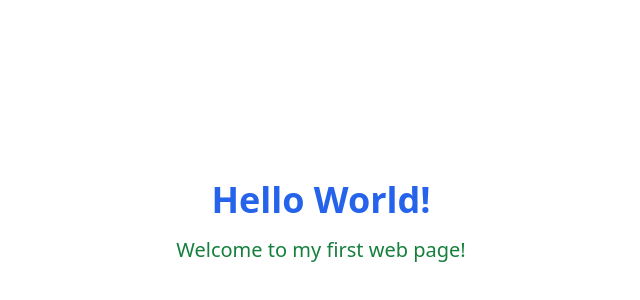
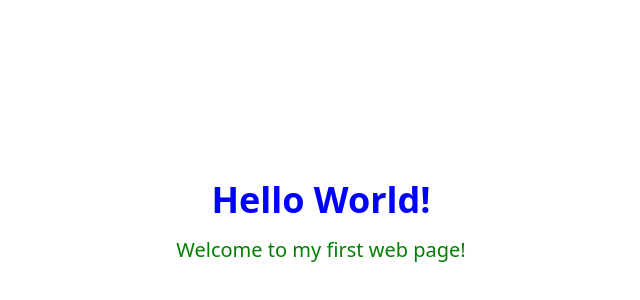
Before and after one commit to MuhammadAman02/hst-ai-1b9e1983-39f9-4d7c-99eb-06a6f6b3d93a, a React (Vite) app: page / in a window 1280 px wide. Shown: the part 178-478 px from the top of the page, without its empty margins (319-959 px from the left). Built offline with nearby package versions, Linux system fonts and the light colour scheme.

Commit message:
update file

```diff
--- a/tailwind.config.ts
+++ b/tailwind.config.ts
@@ -61,7 +61,13 @@ export default {
 					'accent-foreground': 'hsl(var(--sidebar-accent-foreground))',
 					border: 'hsl(var(--sidebar-border))',
 					ring: 'hsl(var(--sidebar-ring))'
-				}
+				},
+				blue: {
+					600: '#0000FF', // Adjust this to match the exact blue in the image
+				},
+				green: {
+					700: '#008000', // Adjust this to match the exact green in the image
+				},
 			},
 			borderRadius: {
 				lg: 'var(--radius)',
```
